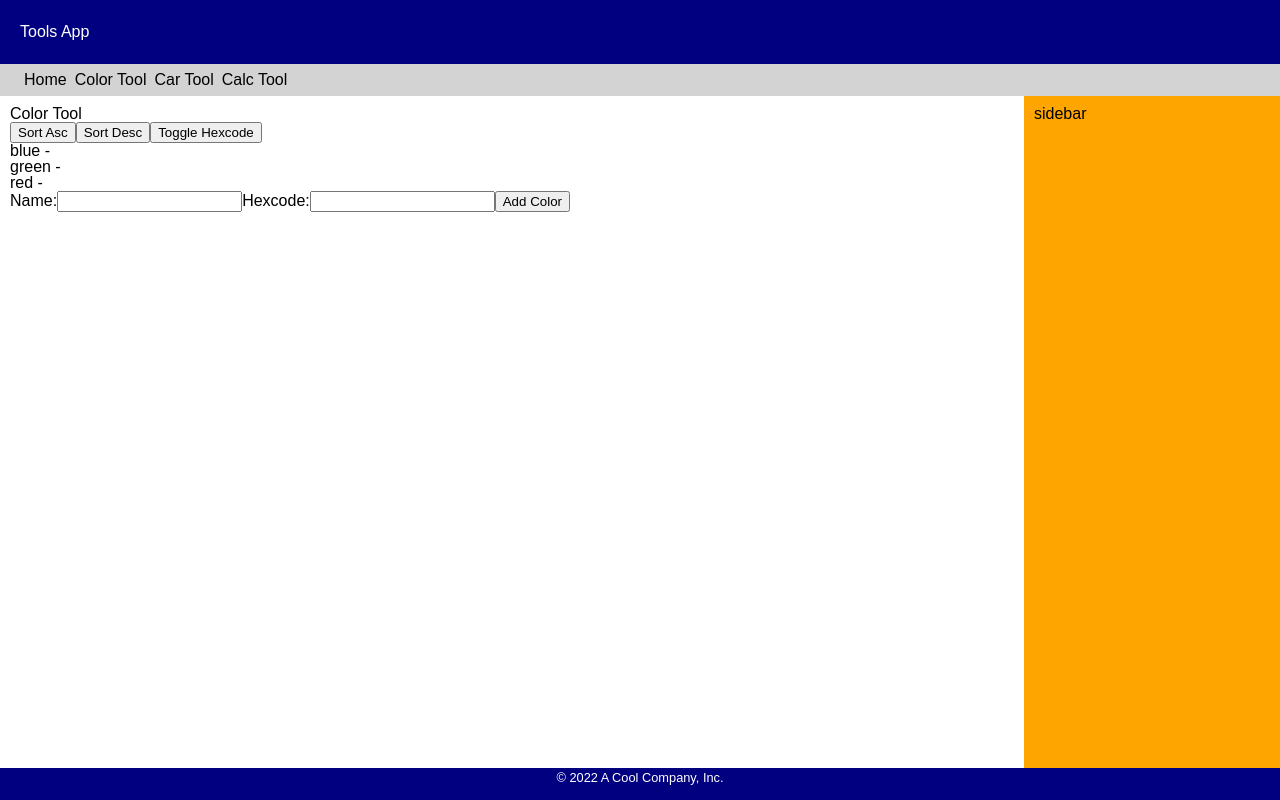
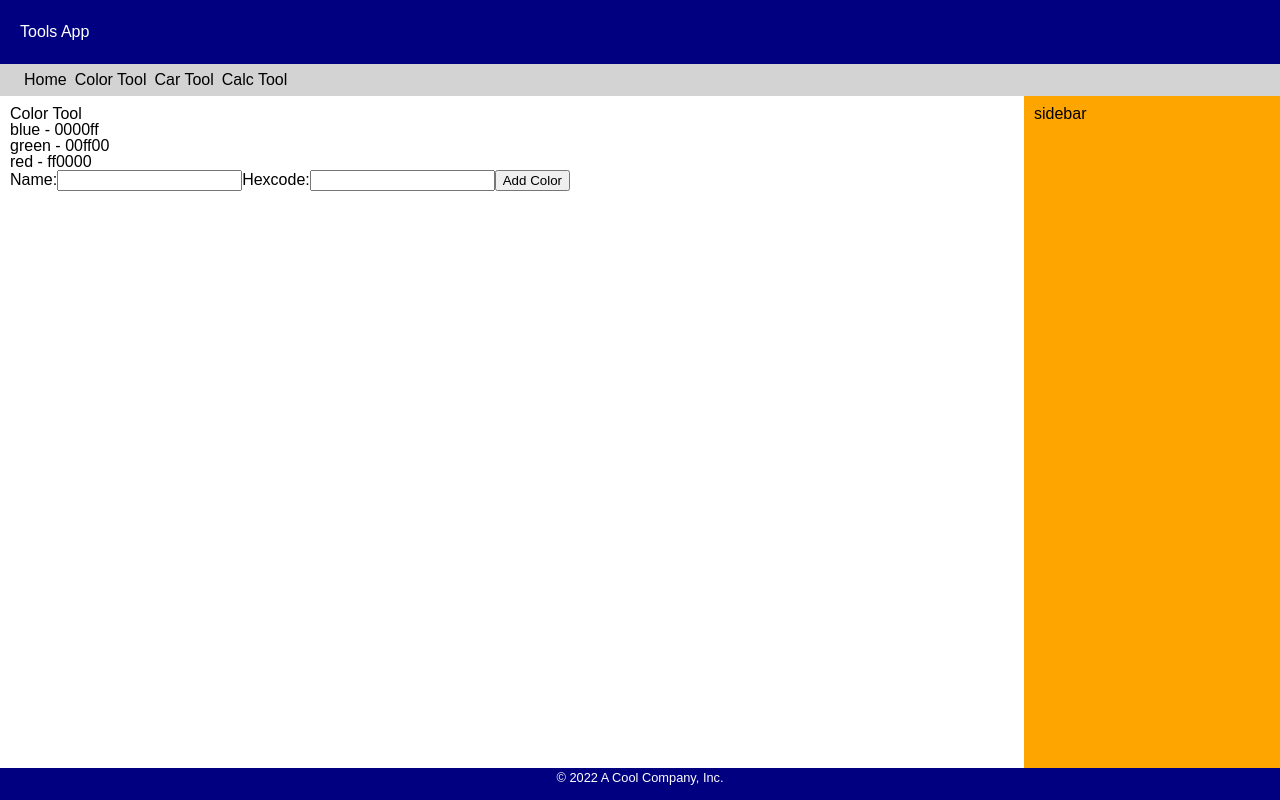
Before and after one commit to t4d-classes/bootcamp_03282022, a React (Create React App) app in the folder demo-app/: page /color-tool in a window 1280 px wide. Built offline with nearby package versions, Linux system fonts and the light colour scheme.

Commit message:
add exercise 20

```diff
--- a/demo-app/src/components/ColorList.js
+++ b/demo-app/src/components/ColorList.js
@@ -4,19 +4,10 @@ export const ColorList = (props) => {
 
     return (
         <>
-            <div>
-                <button onClick={props.onSortAsc}>
-                    Sort Asc</button>
-                <button onClick={props.onSortDesc}>
-                    Sort Desc</button>
-                <button onClick={props.onToggleHexcode}>
-                    Toggle Hexcode</button>
-            </div>
             <ul>
                 {props.colors.map(color =>
                     <li key={color.id}>
-                        {color.name} -
-                        {props.showHexcode && color.hexcode}
+                        {color.name} - {color.hexcode}
                     </li>)}
             </ul>
         </>
--- a/demo-app/src/components/ColorTool.js
+++ b/demo-app/src/components/ColorTool.js
@@ -8,19 +8,14 @@ import { ColorForm } from './ColorForm';
 export function ColorTool() {
 
     const {
-        colors, showHexcode, sortColorsAsc,
-        sortColorsDesc, toggleHexcode, appendColor,
+        colors, appendColor,
     } = useColorToolStoreContext();
 
 
     return (
         <>
             <ToolHeader headerText='Color Tool' />
-            <ColorList colors={colors}
-                showHexcode={showHexcode}
-                onSortAsc={sortColorsAsc}
-                onSortDesc={sortColorsDesc}
-                onToggleHexcode={toggleHexcode} />
+            <ColorList colors={colors} />
             <ColorForm buttonText="Add Color"
                 onSubmitColor={appendColor} />
         </>
```
Also changed, not shown: demo-app/exercises/exercise-20.md (added, +9 -0 lines).
